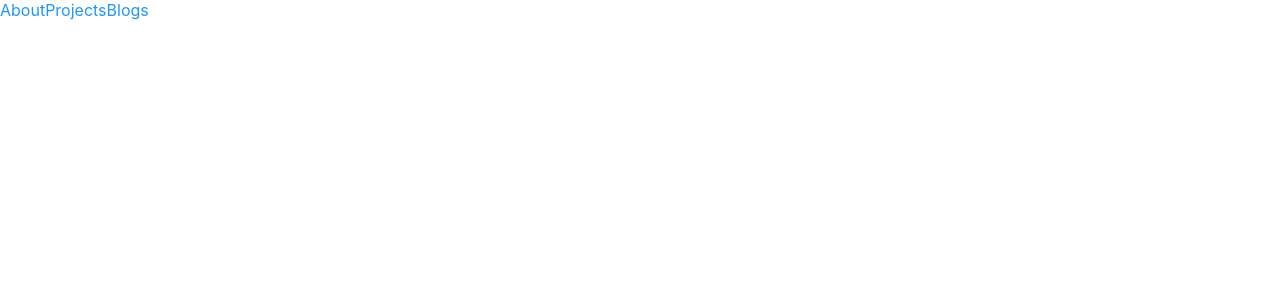
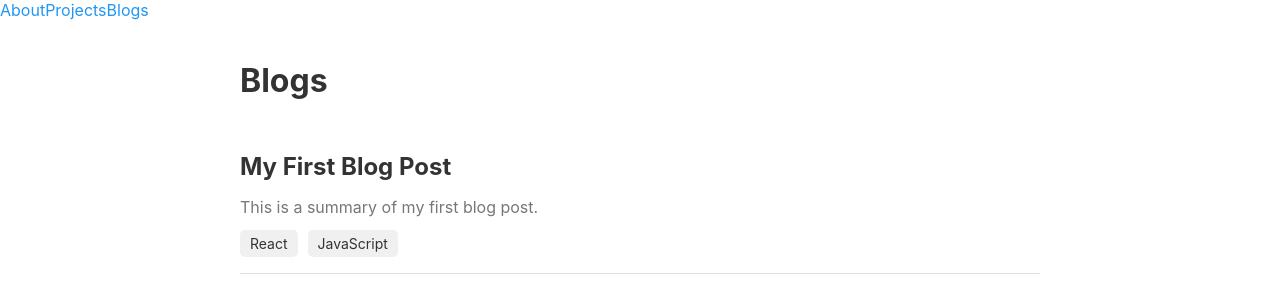
Before and after one commit to kyosu-1/portfolio, a React (Create React App) app: page /blogs/1 in a window 1280 px wide. Before the commit this address had no page. Shown: the top 300 px of the page. Built offline with nearby package versions, Linux system fonts and the light colour scheme.

Commit message:
blog周り

```diff
--- a/src/App.tsx
+++ b/src/App.tsx
@@ -4,6 +4,7 @@ import { BrowserRouter, Routes, Route } from 'react-router-dom';
 import About from './pages/About';
 import Projects from './pages/Projects';
 import Blogs from './pages/Blogs';
+import BlogDetails from './pages/BlogDetails'
 import Header from './components/Header';
 
 function App() {
@@ -13,8 +14,9 @@ function App() {
       <Routes>
           <Route path="/" element={<About />} />
           <Route path="/projects" element={<Projects />} />
-          <Route path="/blogs" element={<Blogs />} />
-          {/* 他のルートを追加 */}
+          <Route path="/blogs" element={<Blogs />} >
+            <Route path=":id" element={<BlogDetails />} />
+          </Route>
       </Routes>
     </BrowserRouter>
   );
--- /dev/null
+++ b/src/pages/BlogDetails.tsx
@@ -0,0 +1,33 @@
+import React, { useEffect, useState } from 'react';
+import { useParams } from 'react-router-dom';
+import ReactMarkdown from 'react-markdown';
+import { blogsData, getBlogById} from './BlogsData';
+
+const BlogDetails = () => {
+    const { id } = useParams<{ id: string }>();
+    const [markdownContent, setMarkdownContent] = useState<string | null>(null);
+    const blog = id ? getBlogById(id, blogsData) : null;
+
+    useEffect(() => {
+      if (blog) {
+        fetch(blog.markdownPath)
+          .then((response) => response.text())
+          .then(setMarkdownContent)
+          .catch((error) => console.error(error));
+      }
+    }, [blog]);
+
+    if (!blog) {
+      return <div>Blog not found</div>;
+    }
+
+    return (
+      <div>
+        <h1>{blog.title}</h1>
+        <ReactMarkdown children={markdownContent || ''} />
+        {/* その他のコンテンツやスタイリング */}
+      </div>
+    );
+  };
+
+  export default BlogDetails;
--- a/src/pages/BlogsData.ts
+++ b/src/pages/BlogsData.ts
@@ -1,11 +1,16 @@
-import { BlogSummary } from './Types';
+import { Blog } from './Types';
 
-export const blogsData: BlogSummary[] = [
+export const blogsData: Blog[] = [
   {
-    id: 1,
+    id: "1",
     title: 'My First Blog Post',
     summary: 'This is a summary of my first blog post.',
     tags: ['React', 'JavaScript'],
+    markdownPath: '../posts/1_test.md',
   },
   // 他のブログデータ
 ];
+
+export const getBlogById = (id: string, blogs: Blog[]): Blog | undefined => {
+    return blogs.find((blog) => blog.id === id);
+  };
```
Also changed, not shown: posts/1_test.md (added, +3 -0 lines), src/pages/Types.ts (+3 -10 lines).
